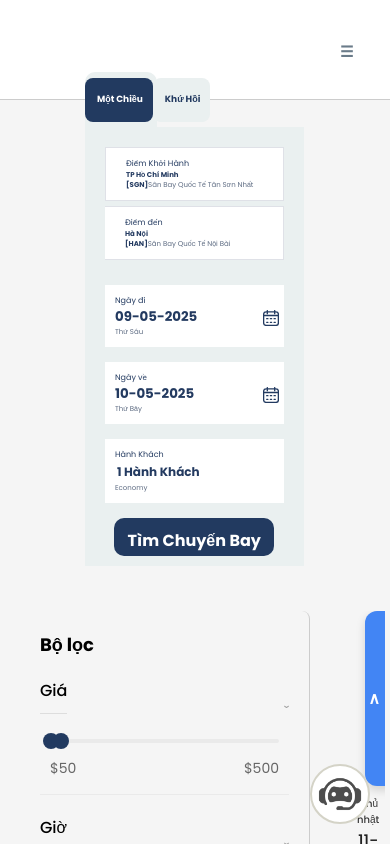
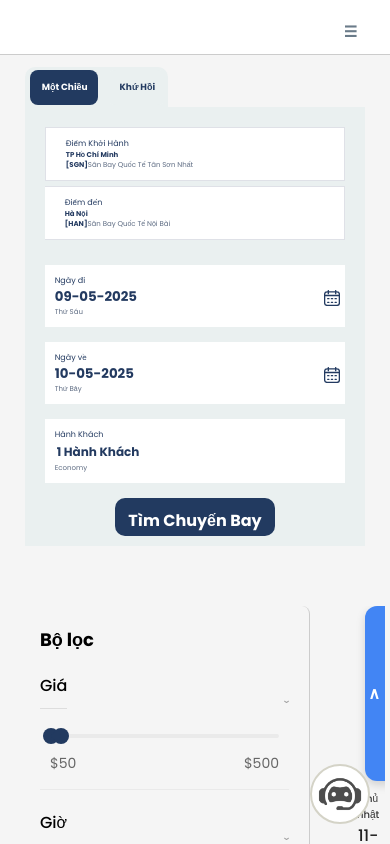
Before and after one commit to NTriCuong/project_CNPM, a React (Create React App) app: page /booking in a window 390 px wide. Shown: the top 844 px of the page. Built offline with nearby package versions, Linux system fonts and the light colour scheme; a web font is replaced by a local one.

Commit message:
Responsive BookingPage 60%

```diff
--- a/src/component/menu/style.css
+++ b/src/component/menu/style.css
@@ -67,8 +67,8 @@ header {
 /* Mobile menu toggle button */
 .menu-toggle {
     display: none;
-    width: 12%;
-    height: 40px;
+    width: 10%;
+    height: 24px;
     font-size: 15px;
     background: none;
     border: none;
@@ -148,5 +148,7 @@ header {
 
     .menu-toggle {
         display: block;
+        padding-top: 0px;
+        top: 0px;
     }
 }
--- a/src/component/search/component/datefield/style.css
+++ b/src/component/search/component/datefield/style.css
@@ -107,7 +107,7 @@
   .date-picker-customy>img{
     position: absolute;
     width: 16px;
-    z-index: 10;
+    z-index: 0;
     height: 16px;
     right: 5px;
     top: 3px;
--- a/src/component/search/component/selectConsumer/style.css
+++ b/src/component/search/component/selectConsumer/style.css
@@ -173,7 +173,7 @@ h3 {
   .passenger-class-container {
     width: 100%;
     padding: 16px;
-    height: 285px;
+    height: 291px;
   }
 
   .select-consumer-seat {
--- a/src/component/search/style.css
+++ b/src/component/search/style.css
@@ -194,11 +194,11 @@
 }
 
 
-.home-container {
+/* .home-container {
   max-width: 1200px;
   margin: 0 auto;
   padding: 0 15px;
-}
+} */
 
 .divider {
   width: 1px;
@@ -319,14 +319,16 @@
   }
 
   .top {
-    width: 33%;
-    height: 55px;
+    width: 42%;
+    height: 40px;
   }
 
   .top-item {
     width: 113px;
-    height: 44px;
+    height: 35px;
     font-size: 12px;
+    margin-left: 5px;
+    margin-right: 5px;
   }
 
   .bottom {
--- a/src/page/bookingPage/FlightBookingPage.css
+++ b/src/page/bookingPage/FlightBookingPage.css
@@ -26,10 +26,13 @@
   display: flex;
   justify-content: center;
   align-items: center;
-  padding: 20px 60px 45px 70px;
+  max-width: 1200px;
+  margin: 0 auto;
+  padding: 20px 15px 60px 15px;
   background-color: #f5f5f5;
 
 }
+
 
 .wrap-content{
   width: 100%;
@@ -66,3 +69,17 @@
   flex: 1; /* còn lại cho danh sách chuyến bay */
   overflow-x: auto; /* tránh tràn */
 }
+
+
+@media (max-width: 768px) {
+  .header-container {
+    height: 55px; /* Giảm chiều cao header */
+  }
+  .header-booking {
+    margin-bottom: 50px;
+  }
+
+.flight-search-mobile {
+    margin-top: 70px;
+  }
+}
--- a/src/page/bookingPage/FlightBookingPage.js
+++ b/src/page/bookingPage/FlightBookingPage.js
@@ -20,8 +20,9 @@ function FlightBookingPage() {
       <div className="header-container">
         <Menu className="header-booking" />
       </div>
-      <div className="flight-search-container">
-        <FlightSearchBox className="flight-search-booking" />
+      <div className="flight-search-mobile">
+        <FlightSearchBox className="flight-search-container" />
+      </div>
       <FlightBookingLogin
         className={`form-login ${auth === "auth-login" ? "on-login" : ""}`}
       />
@@ -29,21 +30,14 @@ function FlightBookingPage() {
         className={`form-login ${auth === "auth-register" ? "on-login" : ""}`}
       />
       <ForgotPassword
-          className={`form-login ${
-            auth === "auth-forgotpassword" ? "on-login" : ""
-          }`}
+        className={`form-login ${auth === "auth-forgotpassword" ? "on-login" : ""}`}
       />
       <ConfirmOTP
-          className={`form-login ${
-            auth === "auth-confirmotp" ? "on-login" : ""
-          }`}
+        className={`form-login ${auth === "auth-confirmotp" ? "on-login" : ""}`}
       />
       <ResetPassword
-          className={`form-login ${
-            auth === "auth-resetpassword" ? "on-login" : ""
-          }`}
+        className={`form-login ${auth === "auth-resetpassword" ? "on-login" : ""}`}
       />
-      </div>
       <div className="wrap-content">
         <div className="content-container">
           <div className="filters-wrapper">
@@ -54,7 +48,7 @@ function FlightBookingPage() {
           </div>
         </div>
       </div>
-      <ChatBox/>
+      <ChatBox />
       <Footer className="footer-booking" />
     </div>
   );
```
Also changed, not shown: src/page/bookingPage/component/filter/FlightFilter.css (line endings or trailing spaces). Lines whose indentation alone changed are shown as unchanged.
